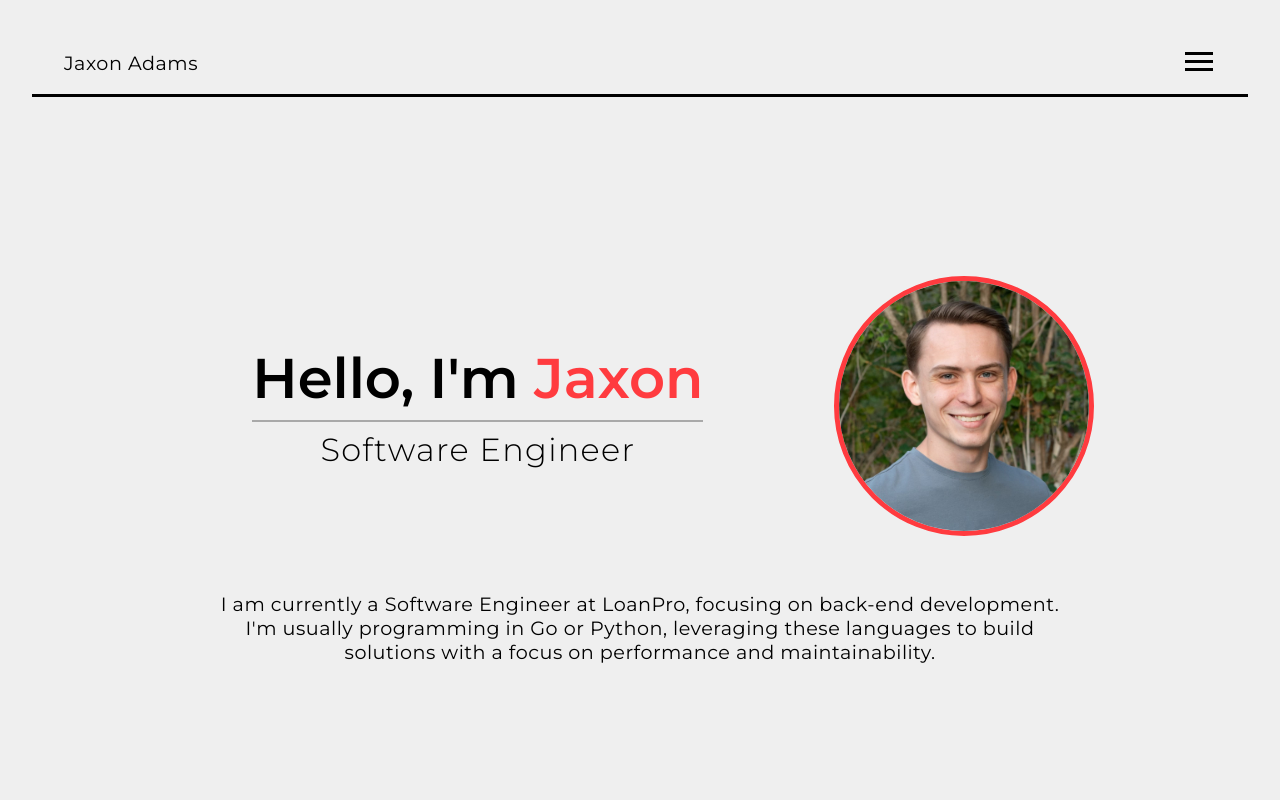
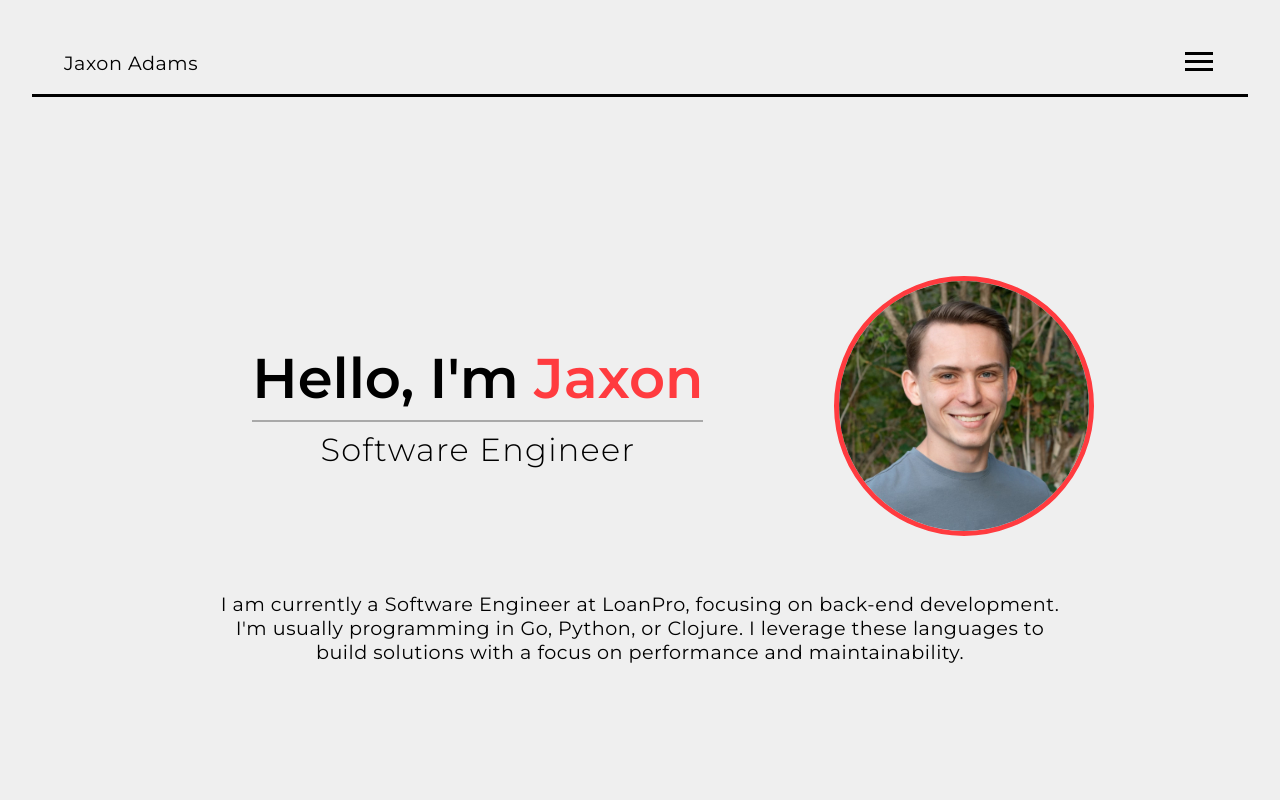
Before and after one commit to JaxonAdams/urban-spork, a React (Vite) app: page / in a window 1280 px wide. Shown: the top 800 px of the page. Built offline with nearby package versions, Linux system fonts and the light colour scheme.

Commit message:
Fix deployment error and update hero desc

```diff
--- a/src/assets/projects.json
+++ b/src/assets/projects.json
@@ -4,7 +4,8 @@
         "projectDescription": "A transaction-based calculator providing simple operations with an associated cost for each.",
         "languages": ["Python", "JavaScript"],
         "image": "/projects/premium_calculator_img.png",
-        "githubLink": "https://github.com/JaxonAdams/calculator-service-server"
+        "githubLink": "https://github.com/JaxonAdams/calculator-service-server",
+        "deployedLink": null
     },
     {
         "projectTitle": "WGUPS",
--- a/src/components/Hero/Hero.tsx
+++ b/src/components/Hero/Hero.tsx
@@ -20,8 +20,8 @@ const Hero: React.FC = () => {
             <div className="hero-intro-txt">
                 <p className="txt">
                     I am currently a Software Engineer at LoanPro, focusing on back-end development.
-                    I'm usually programming in Go or Python, leveraging these languages to build
-                    solutions with a focus on performance and maintainability.
+                    I'm usually programming in Go, Python, or Clojure. I leverage these languages to
+                    build solutions with a focus on performance and maintainability.
                 </p>
             </div>
         </div>
```
